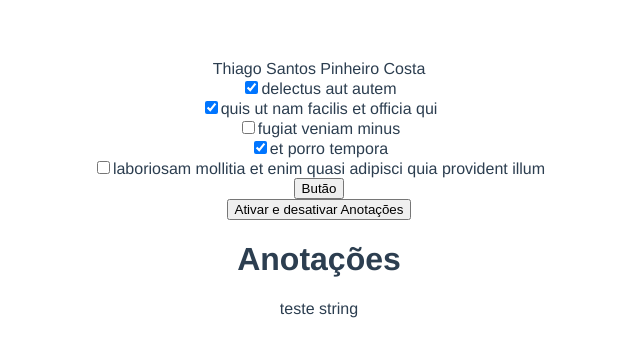
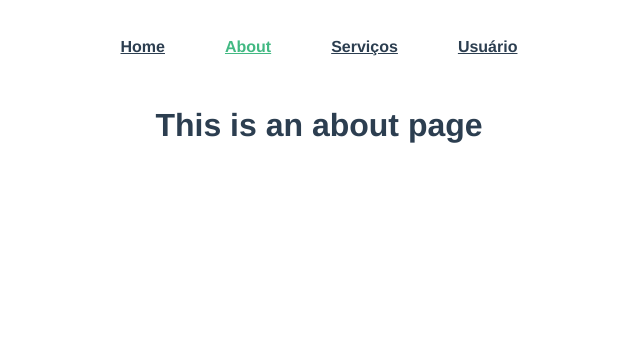
Before and after one commit to Thiagospc/academia-, a Vue app: page /#/about in a window 1280 px wide. Before the commit this address led to /. Shown: the top 356 px of the page, without its empty margins (321-961 px from the left). Built offline with nearby package versions, Linux system fonts and the light colour scheme.

Commit message:
estudando sobre o router

```diff
--- a/package.json
+++ b/package.json
@@ -9,13 +9,15 @@
   },
   "dependencies": {
     "core-js": "^3.8.3",
-    "vue": "^3.2.13"
+    "vue": "^3.2.13",
+    "vue-router": "^4.0.3"
   },
   "devDependencies": {
     "@babel/core": "^7.12.16",
     "@babel/eslint-parser": "^7.12.16",
     "@vue/cli-plugin-babel": "~5.0.0",
     "@vue/cli-plugin-eslint": "~5.0.0",
+    "@vue/cli-plugin-router": "~5.0.0",
     "@vue/cli-service": "~5.0.0",
     "eslint": "^7.32.0",
     "eslint-plugin-vue": "^8.0.3"
--- a/src/App.vue
+++ b/src/App.vue
@@ -1,37 +1,12 @@
 <template>
-  <div>
-    <TheHeader
-      v-show="showHeader"
-    />
-    <button @click="anotacoes = !anotacoes">Ativar e desativar Anotações</button>
-    <anotacoes
-      v-show="anotacoes"
-    />
-    <!-- <img alt="Vue logo" src="./assets/logo.png">
-    <HelloWorld msg="Welcome to Your Vue.js App"/> -->
-  </div>
+  <nav>
+    <router-link to="/">Home</router-link>
+    <router-link to="/about">About</router-link>
+    <router-link to="/servicos">Serviços</router-link>
+    <router-link to="/usuario/10">Usuário</router-link>
+  </nav>
+  <router-view/>
 </template>
-
-<script>
-// import HelloWorld from './components/HelloWorld.vue'
-import TheHeader from './components/TheHeader'
-import anotacoes from '../anotacoes.vue'
-
-export default {
-  name: 'App',
-  components: {
-    // HelloWorld,
-    TheHeader,
-    anotacoes
-  },
-  data(){
-    return{
-      showHeader: true,
-      anotacoes: true
-    }
-  }
-}
-</script>
 
 <style>
 #app {
@@ -40,6 +15,19 @@
   -moz-osx-font-smoothing: grayscale;
   text-align: center;
   color: #2c3e50;
-  margin-top: 60px;
+}
+
+nav {
+  padding: 30px;
+}
+
+nav a {
+  font-weight: bold;
+  color: #2c3e50;
+  padding: 30px;
+}
+
+nav a.router-link-exact-active {
+  color: #42b983;
 }
 </style>
--- a/src/main.js
+++ b/src/main.js
@@ -1,4 +1,5 @@
 import { createApp } from 'vue'
 import App from './App.vue'
+import router from './router'
 
-createApp(App).mount('#app')
+createApp(App).use(router).mount('#app')
--- /dev/null
+++ b/src/router/index.js
@@ -0,0 +1,32 @@
+import { createRouter, createWebHashHistory } from 'vue-router'
+import HomeView from '../views/HomeView.vue'
+
+const routes = [
+  {
+    path: '/',
+    name: 'home',
+    component: HomeView
+  },
+  {
+    path: '/about',
+    name: 'about',
+    component: () => import(/* webpackChunkName: "about" */ '../views/AboutView.vue')
+  },
+  {
+    path: '/servicos',
+    name: 'serviços',
+    component: () => import('../views/ServicosView.vue')
+  },
+  {
+    path: '/usuario/:id',
+    name: 'usuarioEdit',
+    component: () => import('../views/UserEdit.vue')
+  }
+]
+
+const router = createRouter({
+  history: createWebHashHistory(),
+  routes
+})
+
+export default router
--- /dev/null
+++ b/src/views/AboutView.vue
@@ -0,0 +1,5 @@
+<template>
+  <div class="about">
+    <h1>This is an about page</h1>
+  </div>
+</template>
--- /dev/null
+++ b/src/views/HomeView.vue
@@ -0,0 +1,18 @@
+<template>
+  <div class="home">
+    <img alt="Vue logo" src="../assets/logo.png">
+    <HelloWorld msg="Welcome to Your Vue.js App"/>
+  </div>
+</template>
+
+<script>
+// @ is an alias to /src
+import HelloWorld from '@/components/HelloWorld.vue'
+
+export default {
+  name: 'HomeView',
+  components: {
+    HelloWorld
+  }
+}
+</script>
--- /dev/null
+++ b/src/views/ServicosView.vue
@@ -0,0 +1,11 @@
+<template>
+    <div>Serviços</div>
+</template>
+
+<style>
+
+</style>
+
+<script>
+
+</script>
--- /dev/null
+++ b/src/views/UserEdit.vue
@@ -0,0 +1,21 @@
+<template>
+    <div>
+        Editar user
+        <pre>
+            {{ $route.params.id }}
+        </pre>
+    </div>
+</template>
+
+<style>
+</style>
+
+<script>
+
+export default {
+    created(){
+        console.log(this.$route)
+    }
+
+}
+</script>
```
Also changed, not shown: 1 other file (tests, documents, lock files or other folders).
